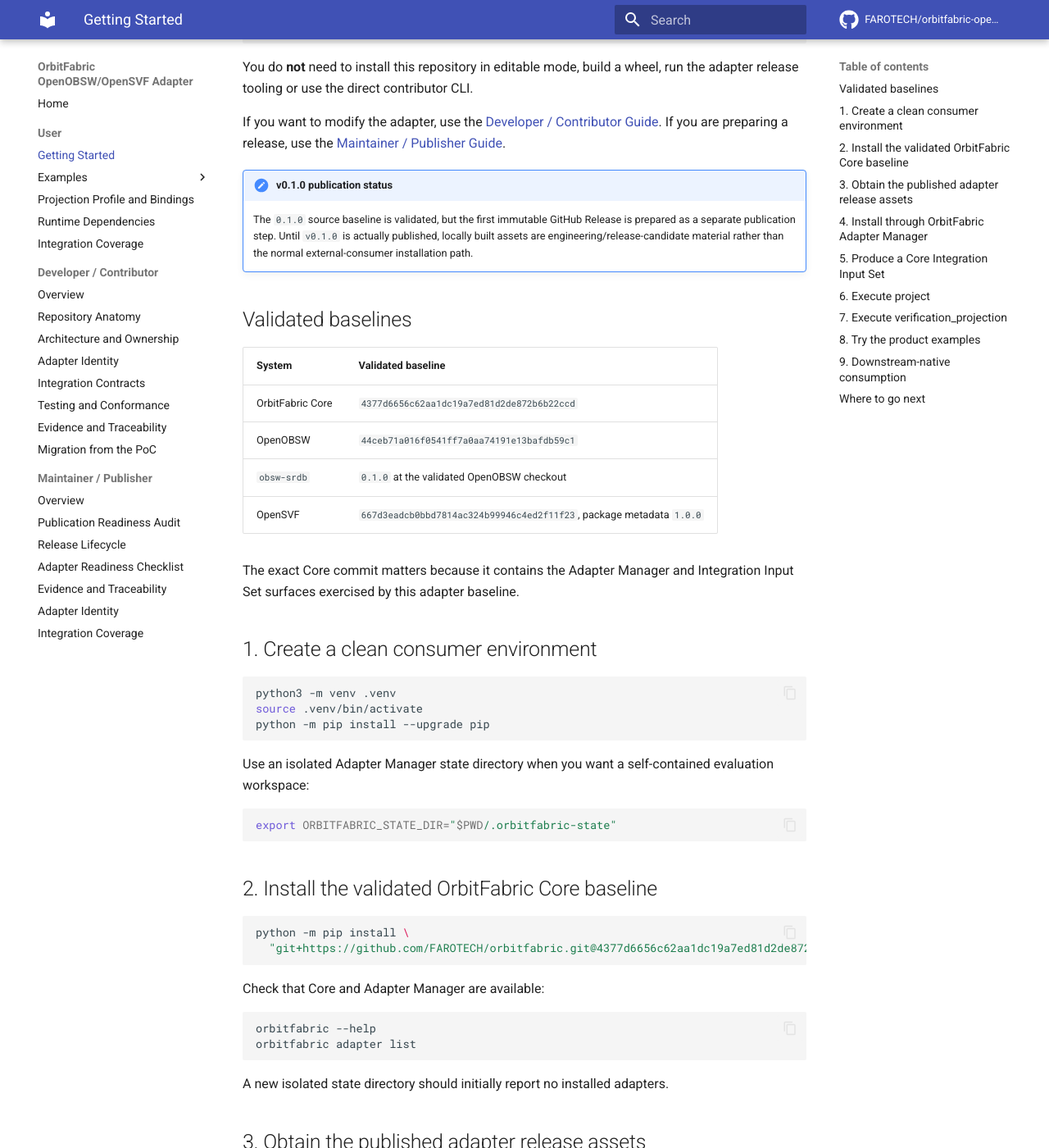
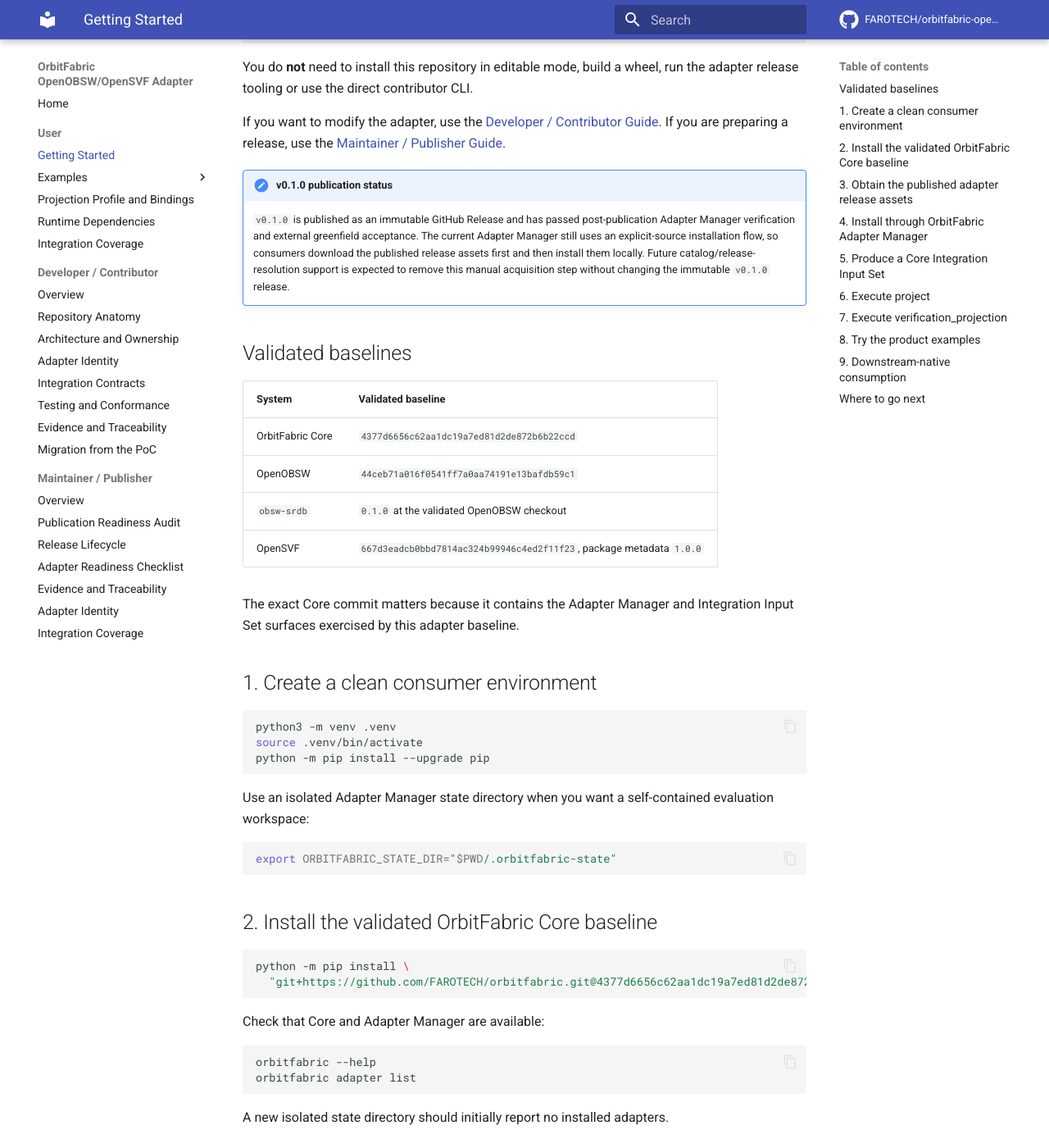
Before and after one commit to FAROTECH/orbitfabric-openobsw-opensvf-adapter, an MkDocs documentation site: the page built from docs/getting-started.md, in a window 1280 px wide and 1400 px high, scrolled down 364 px. Shown: the whole window at 82% size. Built offline with MkDocs 1.6.1 and Material for MkDocs 9.7.7, drawn with Linux system fonts in a browser that asks for light colours; comment, search, counter and statistics services are not loaded; some of the changed text lies outside the part shown.

Commit message:
Clarify current consumer install path

````diff
--- a/docs/getting-started.md
+++ b/docs/getting-started.md
@@ -19,7 +19,7 @@
 If you want to modify the adapter, use the [Developer / Contributor Guide](development.md). If you are preparing a release, use the [Maintainer / Publisher Guide](publishing.md).
 
 !!! note "v0.1.0 publication status"
-    The `0.1.0` source baseline is validated, but the first immutable GitHub Release is prepared as a separate publication step. Until `v0.1.0` is actually published, locally built assets are engineering/release-candidate material rather than the normal external-consumer installation path.
+    `v0.1.0` is published as an immutable GitHub Release and has passed post-publication Adapter Manager verification and external greenfield acceptance. The current Adapter Manager still uses an explicit-source installation flow, so consumers download the published release assets first and then install them locally. Future catalog/release-resolution support is expected to remove this manual acquisition step without changing the immutable `v0.1.0` release.
 
 ## Validated baselines
 
@@ -72,15 +72,22 @@
 SHA256SUMS
 ```
 
-Download those exact files from the GitHub Release. Do not rebuild them locally for normal consumer use.
+Download those exact files from the [GitHub Release](https://github.com/FAROTECH/orbitfabric-openobsw-opensvf-adapter/releases/tag/v0.1.0). Do not rebuild them locally for normal consumer use.
 
-After publication, keep the three files together in a local release directory, for example:
+Keep the three files together in a local release directory, for example:
 
 ```text
 release-v0.1.0/
   orbitfabric_openobsw_opensvf_adapter-0.1.0-py3-none-any.whl
   adapter-release.json
   SHA256SUMS
+```
+
+Verify the downloaded bytes before installation:
+
+```bash
+cd release-v0.1.0
+sha256sum -c SHA256SUMS
 ```
 
 ## 4. Install through OrbitFabric Adapter Manager
````
Also changed, not shown: other parts of docs/getting-started.md (+1 -1 lines).
